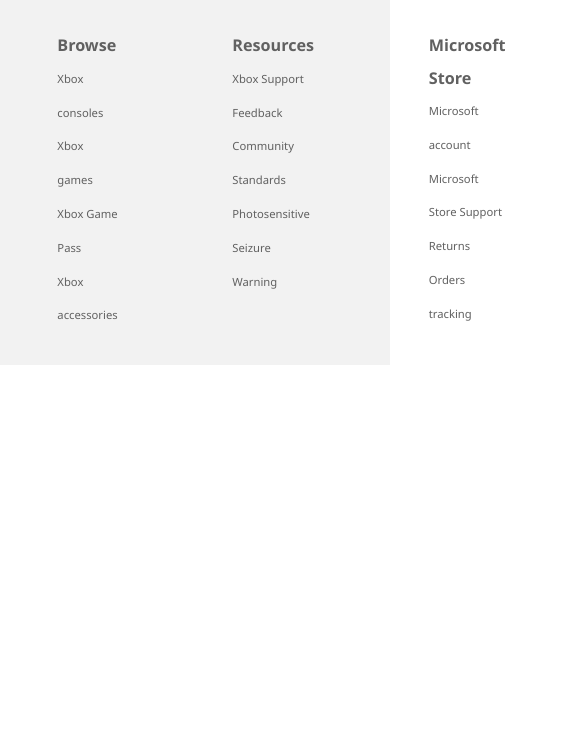
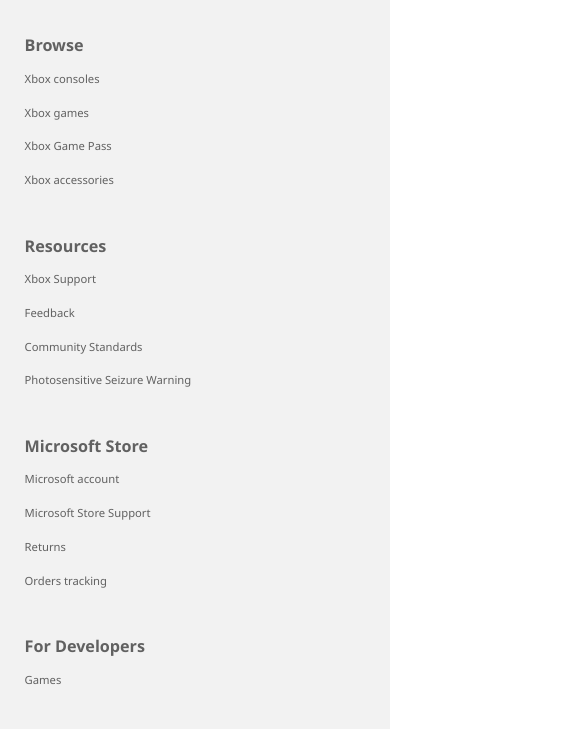
Before and after one commit to shahfaiz-07/xbox_clone, a plain HTML site: page index.html in a window 390 px wide. Shown: the part 7954-8683 px from the top of the page, 585 px wide, since content can reach past the window. Before the commit the page ends 8319 px from the top, so only its background shows below. Drawn offline with nearby package versions, Linux system fonts and the light colour scheme.

Commit message:
Added media queries for support section

```diff
--- a/style.css
+++ b/style.css
@@ -894,4 +894,10 @@ a.learn-more span:hover {
         padding-left: 1rem;
         align-items: flex-start;
     }
+
+    .support-footer {
+        flex-direction: column;
+        gap:2rem;
+        padding-left: 1.5rem;
+    }
 }
```
